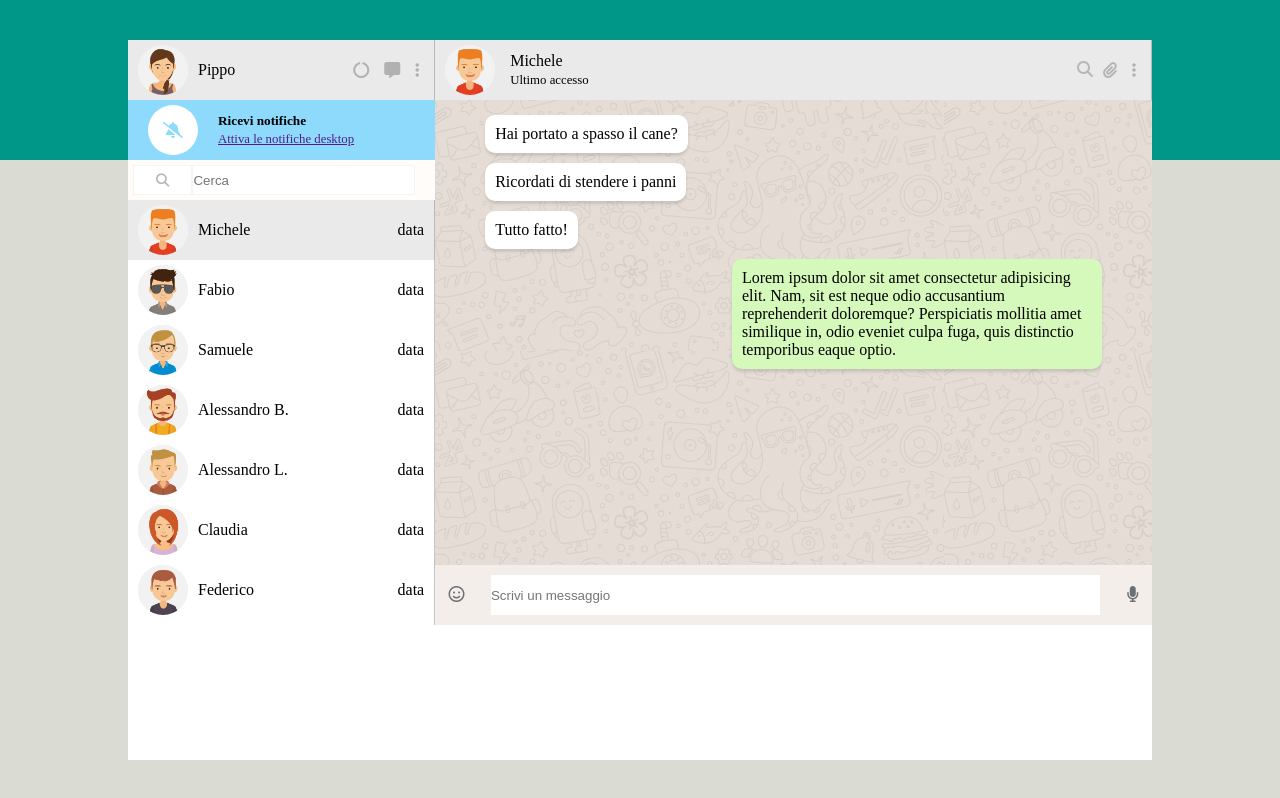
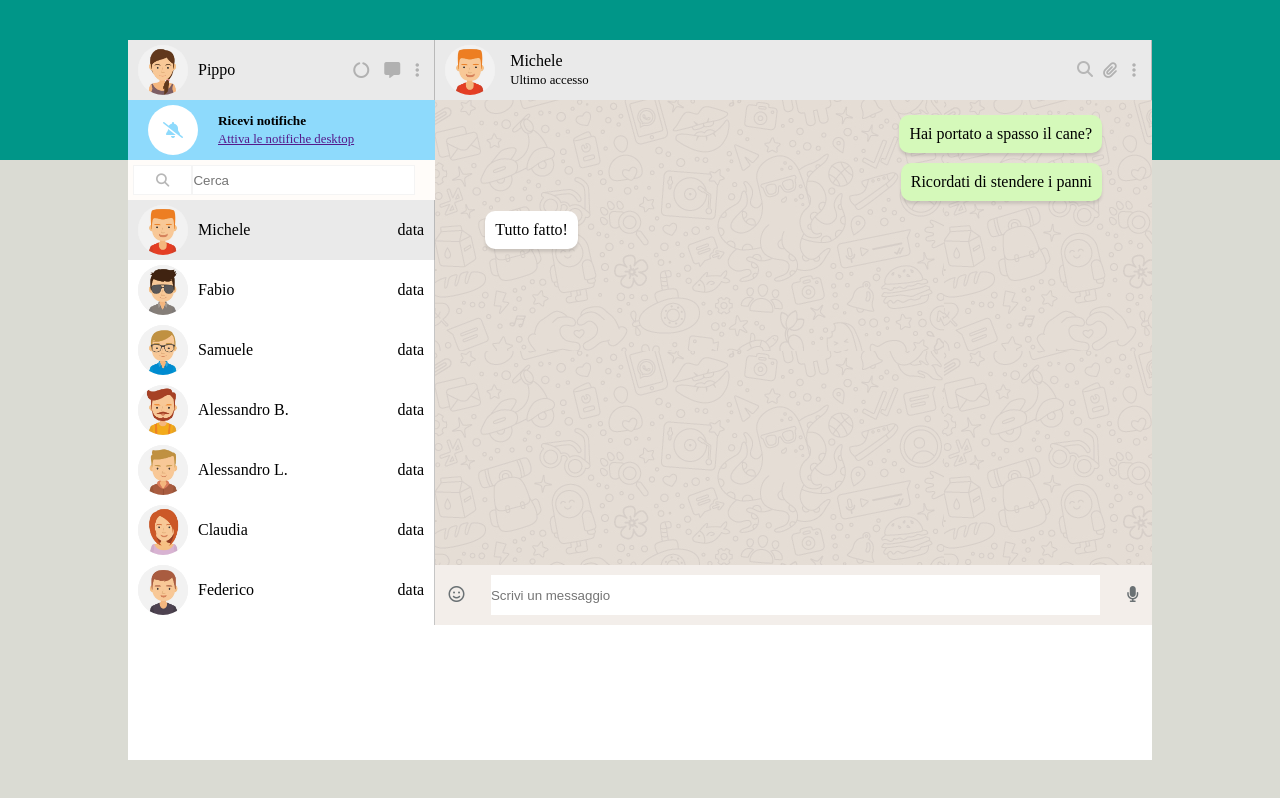
Before and after one commit to carmelocammalleri/vue-boolzapp, a plain HTML site: page index.html in a window 1280 px wide. Drawn offline with nearby package versions, Linux system fonts and the light colour scheme.

Commit message:
[print]: message in chat message class

```diff
--- a/index.html
+++ b/index.html
@@ -87,13 +87,10 @@
               v-for="msg in contacts[contactCurrent].messages"
               class="baloon">
                 <span
-                  class="received">
+                  :class="(msg.status == 'received') ? 'received' : 'submitted'">
                   {{msg.message}}
-                </span></div>
+                </span>
 
-              <div class="baloon">
-                <span class="submitted">Lorem ipsum dolor sit amet consectetur adipisicing elit. Nam, sit est neque odio accusantium reprehenderit doloremque? Perspiciatis mollitia amet similique in, odio eveniet culpa fuga, quis distinctio temporibus eaque optio.
-                </span>
               </div>
             </div>
 
```
